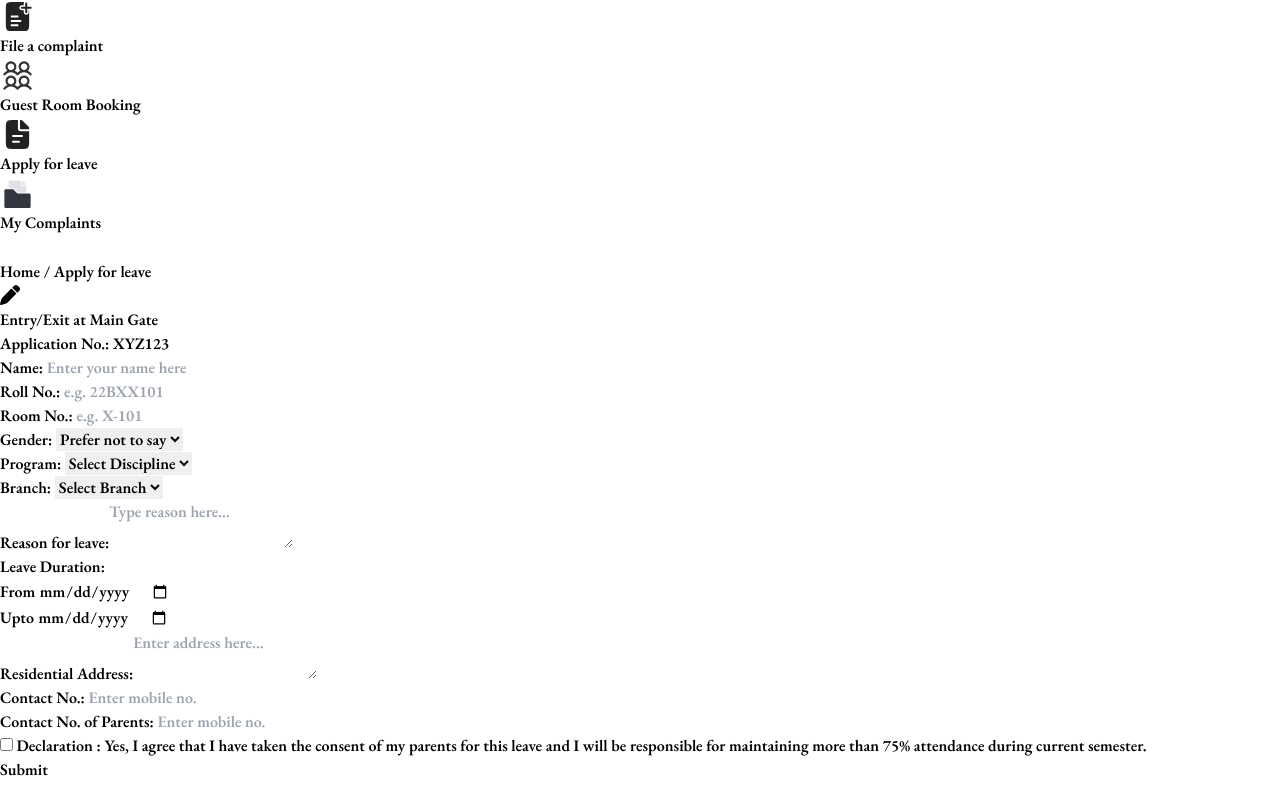
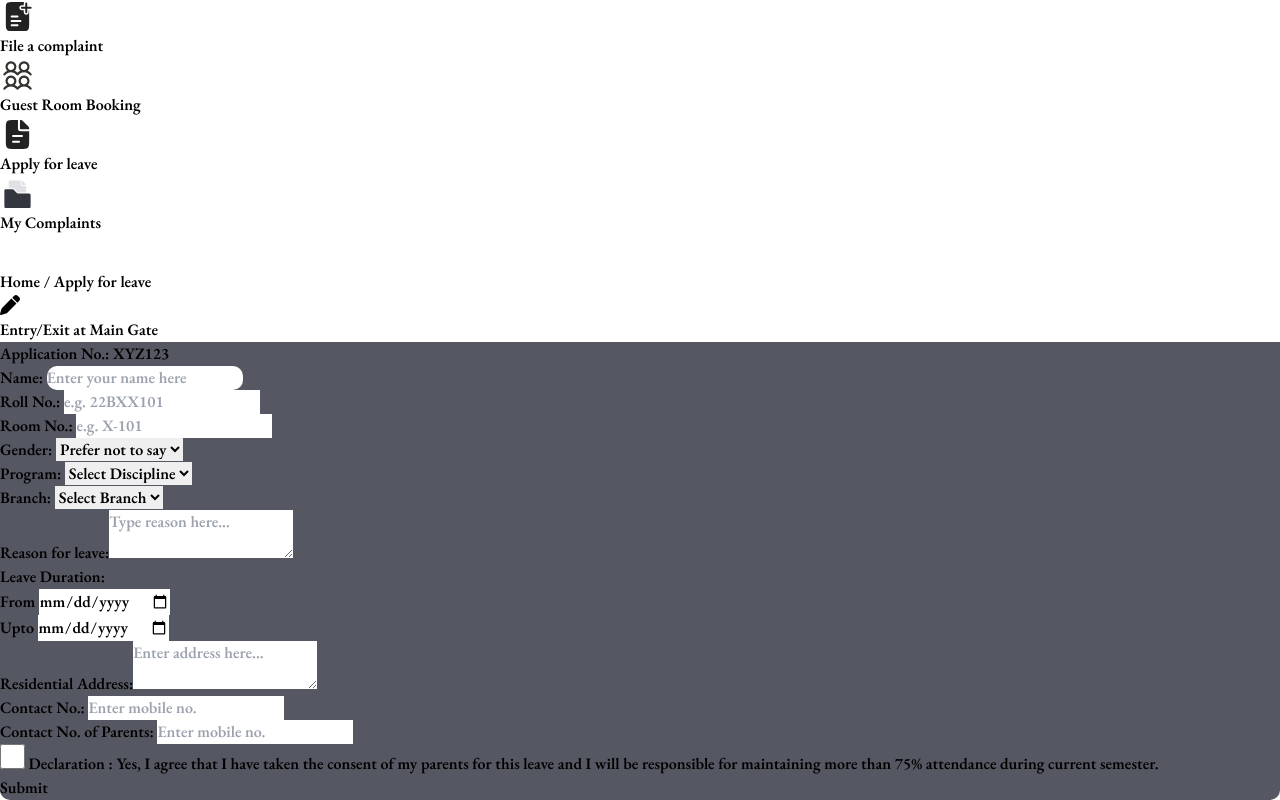
Before and after one commit to shreyashkatkar07/Hostel_Utilities, a React (Vite) app: page /applyforleave in a window 1280 px wide. Shown: the part 226-1026 px from the top of the page. Built offline with nearby package versions, Linux system fonts and the light colour scheme.

Commit message:
bug fixes in applyleave component

```diff
--- a/src/components/User/ApplyLeave.jsx
+++ b/src/components/User/ApplyLeave.jsx
@@ -1,76 +1,92 @@
 import React from "react";
 import { FontAwesomeIcon } from "@fortawesome/react-fontawesome";
-import { faHouse } from "@fortawesome/free-solid-svg-icons";
+import homeimg from "./../../assets/svg/Home-white.png";
 import { faPen } from "@fortawesome/free-solid-svg-icons";
 
 const ApplyLeave = () => {
   return (
     <>
       <div className="md:w-[85vw] w-[100%] sticky left-[20vw] bg-gray-800 text-white lg:p-8 p-1">
-        <div className="img mx-4 my-3 w-[100%] flex items-center">
-          <FontAwesomeIcon
-            icon={faHouse}
-            size="xl"
-            style={{ color: "#ffffff" }}
-          />
-          <p className="px-3 text-2xl">Home / Apply for leave</p>
+        <div className="px-16">
+          <div className=" path p-2 flex items-center text-xl header">
+            <img src={homeimg} alt="home" />
+            <p className="pl-4 text-3xl">Home / Apply for leave</p>
+          </div>
         </div>
-        <div className="main-container flex justify-center items-center">
-          <div className="container h-[75vh] w-[75vw] block justify-center items-center">
-            <div className="header flex bg-white h-[5vh] items-center">
+        <div className="main-container flex justify-center items-center py-5">
+          <div
+            className="container w-[75vw] block justify-center items-center"
+            style={{ borderRadius: "10px" }}
+          >
+            <div
+              className="header flex bg-white h-[6vh] items-center "
+              style={{
+                borderTopLeftRadius: "10px",
+                borderTopRightRadius: "10px",
+              }}
+            >
               <FontAwesomeIcon
                 icon={faPen}
                 size="lg"
                 className="py-3 pl-3 flex"
                 style={{ color: "#000000" }}
               />
-              <p className="text-black py-2 px-3 text-lg">
-                Entry/Exit at Main Gate
-              </p>
+              <p className="text-black p-3 text-2xl">Entry/Exit at Main Gate</p>
             </div>
-            <div className="content bg-slate-800 h-[65vh] px-7 py-2">
-              <div className="main-content text-white p-2 !!!!!!!!!!!!!max-sm:{flex flex-col justify-center }">
-                <form action="" method="post">
-                  <p>Application No.: XYZ123</p>
+            <div
+              className="content px-7 py-2"
+              style={{
+                backgroundColor: "rgb(85, 88, 98)",
+                borderBottomLeftRadius: "10px",
+                borderBottomRightRadius: "10px",
+              }}
+            >
+              <div className="main-content text-white p-2 text-2xl  !!!!!!!!!!!!!max-sm:{flex flex-col justify-center }">
+                <form action="#" method="post">
+                  <p className="py-3">Application No.: XYZ123</p>
                   <div className="n-rlno-rmno py-2 flex justify-between flex-wrap">
-                    <div className="name my-2">
+                    <div className="name my-5">
                       <label htmlFor="name">Name: </label>
                       <input
                         type="text"
                         name="name"
                         id="name"
-                        className="rounded-md px-2 mx-1"
+                        style={{ borderRadius: "10px" }}
+                        className="rounded-md p-2 mx-1 text-black"
                         placeholder="Enter your name here"
+                        required
                       />
                     </div>
-                    <div className="rollno my-2">
+                    <div className="rollno my-5">
                       <label htmlFor="rollno">Roll No.: </label>
                       <input
                         type="text"
                         name="rollno"
                         id="rollno"
-                        className="rounded-md px-2 w-[8rem] mx-1"
+                        className="rounded-md p-2 w-[11rem] mx-1 text-black"
                         placeholder="e.g. 22BXX101"
+                        required
                       />
                     </div>
-                    <div className="roomno my-2">
+                    <div className="roomno my-5">
                       <label htmlFor="roomno">Room No.: </label>
                       <input
                         type="text"
                         name="roomno"
                         id="roomno"
-                        className="rounded-md px-2 w-[8rem] mx-1"
+                        className="rounded-md p-2 w-[8rem] mx-1 text-black"
                         placeholder="e.g. X-101"
+                        required
                       />
                     </div>
                   </div>
                   <div className="ge-pr-br flex justify-between flex-wrap">
-                    <div className="gender my-2">
+                    <div className="gender my-5">
                       <label htmlFor="gender">Gender: </label>
                       <select
                         name="gender"
                         id="gender"
-                        className="rounded-md px-2 w-[10rem] text-black mx-1"
+                        className="rounded-md p-2 w-[12rem] text-black mx-1"
                         required
                       >
                         <option value="none">Prefer not to say</option>
@@ -78,12 +94,12 @@ const ApplyLeave = () => {
                         <option value="female">Female</option>
                       </select>
                     </div>
-                    <div className="program my-2">
+                    <div className="program my-5">
                       <label htmlFor="program">Program: </label>
                       <select
                         name="program"
                         id="program"
-                        className="rounded-md px-2 w-[9rem] text-black mx-1"
+                        className="rounded-md p-2 w-[12rem] text-black mx-1"
                         required
                       >
                         <option value="none">Select Discipline</option>
@@ -94,12 +110,12 @@ const ApplyLeave = () => {
                         <option value="phd">Ph.D</option>
                       </select>
                     </div>
-                    <div className="branch my-2">
+                    <div className="branch my-5">
                       <label htmlFor="branch">Branch: </label>
                       <select
                         name="branch"
                         id="branch"
-                        className="rounded-md px-2 w-[8rem] text-black mx-1"
+                        className="rounded-md p-2 w-[11rem] text-black mx-1"
                         required
                       >
                         <option value="none">Select Branch</option>
@@ -113,7 +129,7 @@ const ApplyLeave = () => {
                       </select>
                     </div>
                   </div>
-                  <div className="realea flex my-3">
+                  <div className="realea flex my-7">
                     <label htmlFor="reason" className="me-2">
                       Reason for leave:
                     </label>
@@ -122,35 +138,38 @@ const ApplyLeave = () => {
                       id="reason"
                       placeholder="Type reason here..."
                       className="rounded-md p-2 text-black w-[85%] mx-1"
+                      required
                     ></textarea>
                   </div>
-                  <div className="leadur flex flex-wrap my-5">
-                    <label htmlFor="leaveduratn max-md:my-2">
+                  <div className="leadur flex flex-wrap my-11 items-center">
+                    <label htmlFor="leaveduratn max-md:my-5">
                       Leave Duration:
                     </label>
-                    <div className="duratn flex flex-wrap">
-                      <div className="ldfm md:mx-7 max-md:mx-2 max-md:my-2">
+                    <div className="duratn flex flex-wrap max-md:justify-center">
+                      <div className="ldfm md:mx-7 max-md:mx-2 max-md:my-3">
                         <label htmlFor="ldfrom">From </label>
 
                         <input
                           type="date"
                           name="ldfrom"
                           id="ldfrom"
-                          className="rounded-md px-2 w-[9rem] text-black mx-1"
+                          className="rounded-md p-2 w-[12rem] text-black mx-1"
+                          required
                         />
                       </div>
-                      <div className="ldupto max-md:{my-2} max-md:my-2">
+                      <div className="ldupto max-md:{my-2} max-md:mx-2">
                         <label htmlFor="ldupto">Upto </label>
                         <input
                           type="date"
                           name="ldupto"
                           id="ldupto"
-                          className="rounded-md px-2 w-[9rem] text-black mx-1"
+                          className="rounded-md p-2 w-[12rem] text-black mx-1"
+                          required
                         />
                       </div>
                     </div>
                   </div>
-                  <div className="realea flex my-3 me-2">
+                  <div className="realea flex my-9 me-2">
                     <label htmlFor="resadd" className="">
                       Residential Address:
                     </label>
@@ -161,35 +180,39 @@ const ApplyLeave = () => {
                       className="rounded-md p-2 text-black w-[85%] mx-1"
                     ></textarea>
                   </div>
-                  <div className="mobno py-2  flex flex-wrap">
-                    <div className="name my-2 me-[20rem]">
+                  <div className="mobno my-10 flex flex-wrap ">
+                    <div className="name me-[20rem] flex max-md:items-center">
                       <label htmlFor="contno">Contact No.: </label>
                       <input
                         type="text"
                         name="contno"
                         id="contno"
-                        className="rounded-md px-2  w-[8rem] text-black mx-1"
+                        className="rounded-md p-2 w-[12rem] text-black mx-1 max-md:h-[3rem] max-md:mx-4 max-md:items-center"
                         placeholder="Enter mobile no."
+                        required
                       />
                     </div>
 
-                    <div className="contnopa my-2">
+                    <div className="contnopa max-md:my-6 ">
                       <label htmlFor="contnopa">Contact No. of Parents: </label>
                       <input
                         type="text"
                         name="contnopa"
                         id="contnopa"
-                        className="rounded-md px-2 w-[8rem] text-black mx-1"
+                        className="rounded-md p-2 w-[12rem] text-black mx-1"
                         placeholder="Enter mobile no."
+                        required
                       />
                     </div>
                   </div>
-                  <div className="decla">
+                  <div className="decla ">
                     <input
                       type="checkbox"
                       id="agreement"
                       name="agreement"
                       value="agreement"
+                      required
+                      style={{ width: "25px", height: "25px" }}
                     />
                     <label htmlFor="agreement">
                       {" "}
@@ -202,7 +225,7 @@ const ApplyLeave = () => {
                   <div className="btn flex justify-center items-center">
                     <button
                       type="submit"
-                      className="text-white bg-blue-700 hover:bg-blue-800 focus:ring-4 focus:ring-blue-300 font-medium rounded-lg text-sm px-5 py-2.5 mr-2 mb-2 dark:bg-blue-600 dark:hover:bg-blue-700 focus:outline-none dark:focus:ring-blue-800"
+                      className="text-white text-2xl bg-blue-700 hover:bg-blue-800 focus:ring-4 focus:ring-blue-300 font-medium rounded-lg px-5 py-2.5 mr-2 mb-2 my-5 w-150 dark:bg-blue-600 dark:hover:bg-blue-700 focus:outline-none dark:focus:ring-blue-800"
                     >
                       Submit
                     </button>
--- a/src/components/User/MyComplaints.jsx
+++ b/src/components/User/MyComplaints.jsx
@@ -6,9 +6,11 @@ const MyComplaints = () => {
   return (
     <>
       <div className="md:w-[85vw] w-[100%] sticky left-[20vw] bg-gray-800 text-white lg:p-8 p-1">
+        <div className="mx-24">
         <div className="path p-2 flex items-center text-xl header">
           <img src={homeimg} alt="home" />
-          <p className="pl-4"><Link to="/"> Home </Link> / My Complaints</p>
+          <p className="pl-4 text-3xl"><Link to="/"> Home </Link> / My Complaints</p>
+        </div>
         </div>
         {/* To be done through map */}
         <div className="complaints lg:p-6 p-2 text-black lg:text-2xl flex items-center flex-col">
--- a/src/components/User/SideNav.jsx
+++ b/src/components/User/SideNav.jsx
@@ -1,4 +1,4 @@
-import React, { useState } from "react";
+import React from "react";
 import { Link } from "react-router-dom";
 import homeimg from "./../../assets/svg/Home-black.png";
 import comp from "./../../assets/svg/File_dock_add_fill.svg";
```
